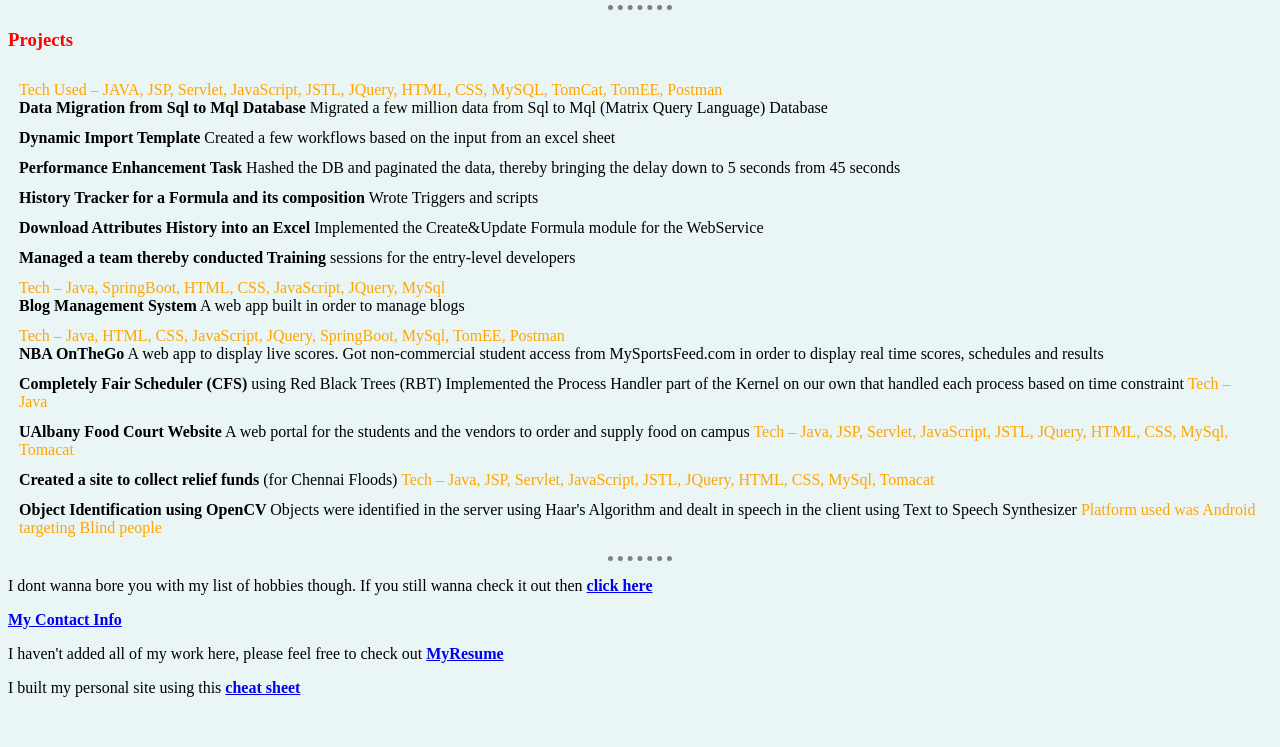
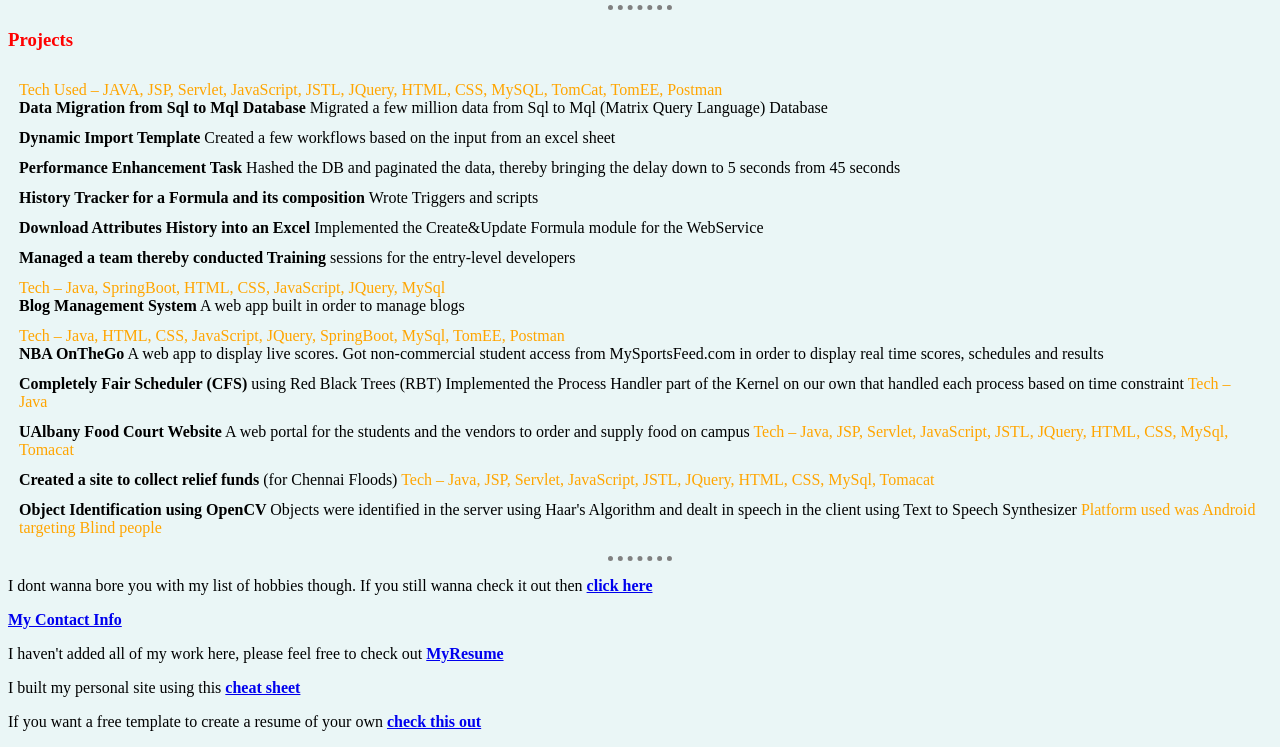
Before and after one commit to gokul7690/cv, a plain HTML site: page index.html in a window 1280 px wide. Shown: the part 864-1611 px from the top of the page. Before the commit the page ends 1577 px from the top, so only its background shows below. Drawn offline with Linux system fonts and the light colour scheme.

Commit message:
Add files via upload

```diff
--- a/index.html
+++ b/index.html
@@ -191,6 +191,7 @@
   <strong><a href="contact.html">My Contact Info</a></strong> <br>
   <p>I haven't added all of my work here, please feel free to check out <strong><a download href="Gokul_Resume.pdf">MyResume</a></strong></p>
   <p>I built my personal site using this <strong><a download href="https://web.stanford.edu/group/csp/cs21/htmlcheatsheet.pdf">cheat sheet</a></strong></p>
+<p>If you want a free template to create a resume of your own <strong><a href="https://www.resumemaker.online/">check this out</a></strong></p>
 </body>
 
 </html>
```
